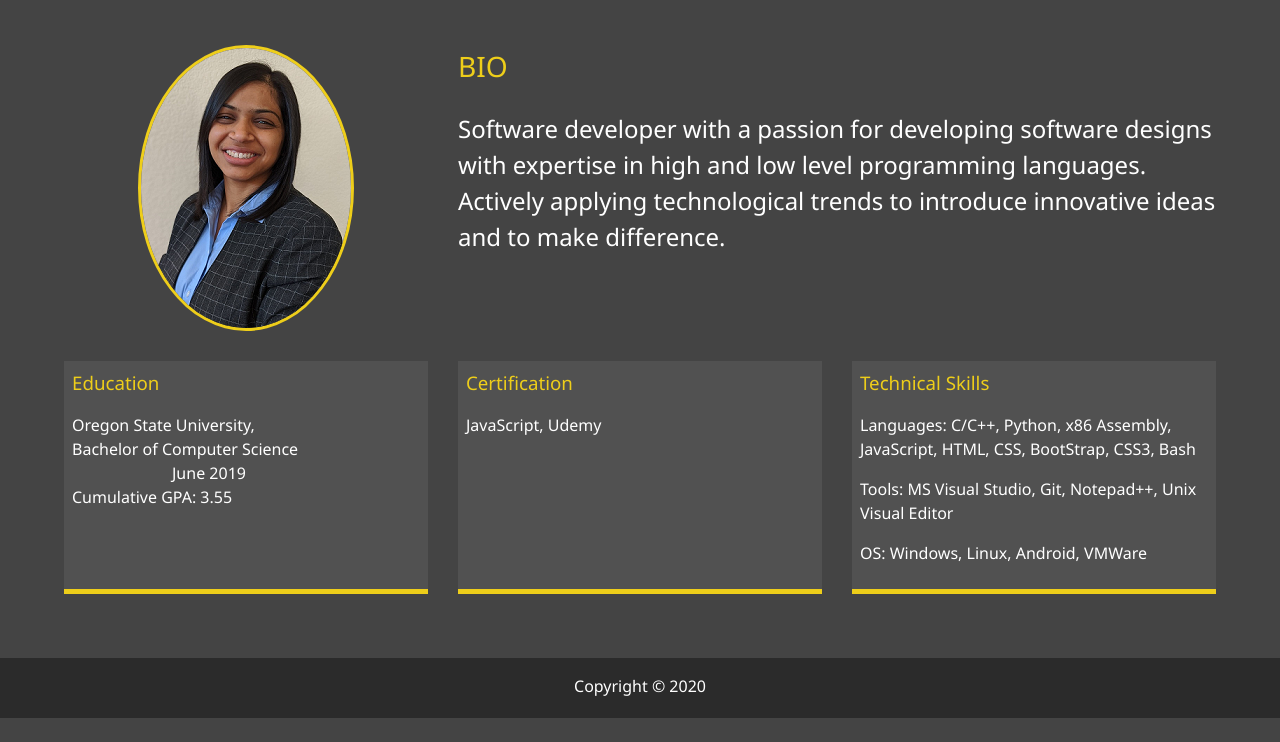
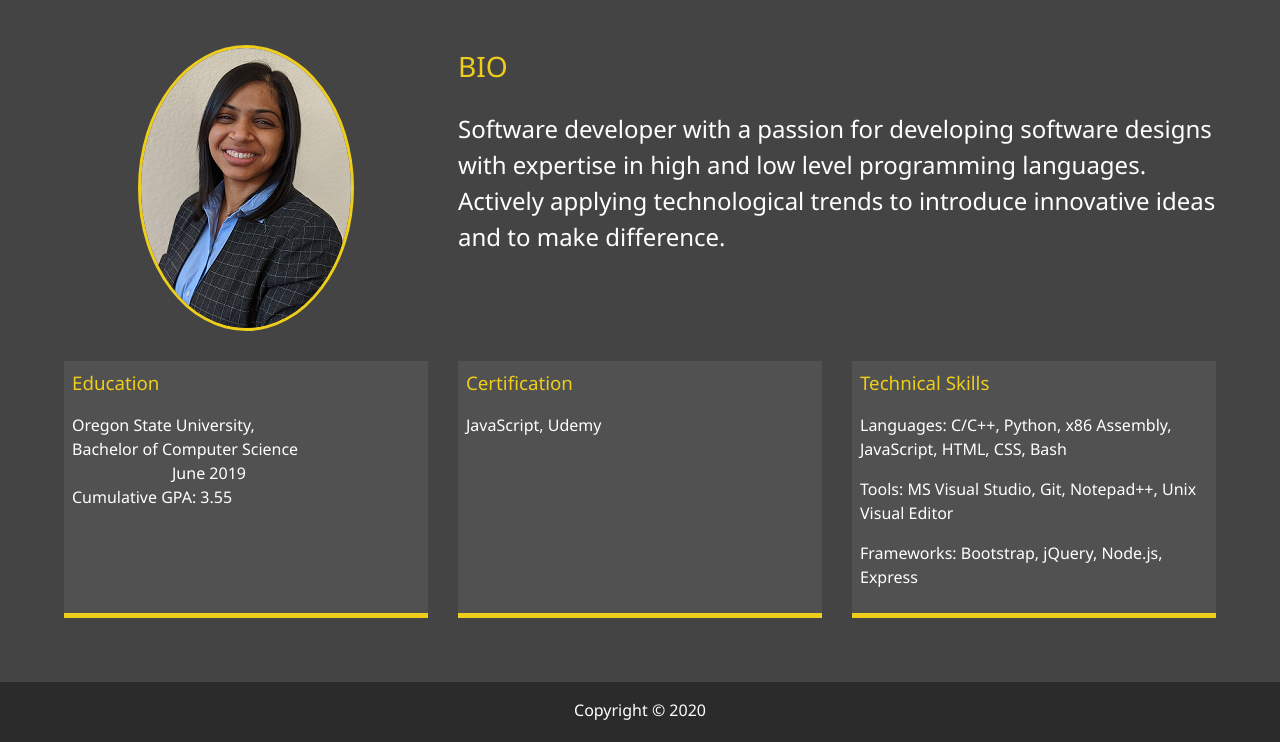
Before and after one commit to anmistry/Portfolio, a website: page dist1/about.html in a window 1280 px wide. Shown: the part 253-995 px from the top of the page. Before the commit the page ends 971 px from the top, so only its background shows below. Drawn offline with Linux system fonts and the light colour scheme.

Commit message:
Update about.html

```diff
--- a/dist1/about.html
+++ b/dist1/about.html
@@ -78,9 +78,9 @@
 
         <div class="info technical-skills">
             <h3 style="color: #eece1a;">Technical Skills</h3>
-            <p>Languages: C/C++, Python, x86 Assembly, JavaScript, HTML, CSS, BootStrap, CSS3, Bash</p>
+            <p>Languages: C/C++, Python, x86 Assembly, JavaScript, HTML, CSS, Bash</p>
             <p>Tools: MS Visual Studio, Git, Notepad++, Unix Visual Editor </p>
-            <p>OS: Windows, Linux, Android, VMWare</p>
+            <p>Frameworks: Bootstrap, jQuery, Node.js, Express</p>
         </div>
     </div>
 
```
